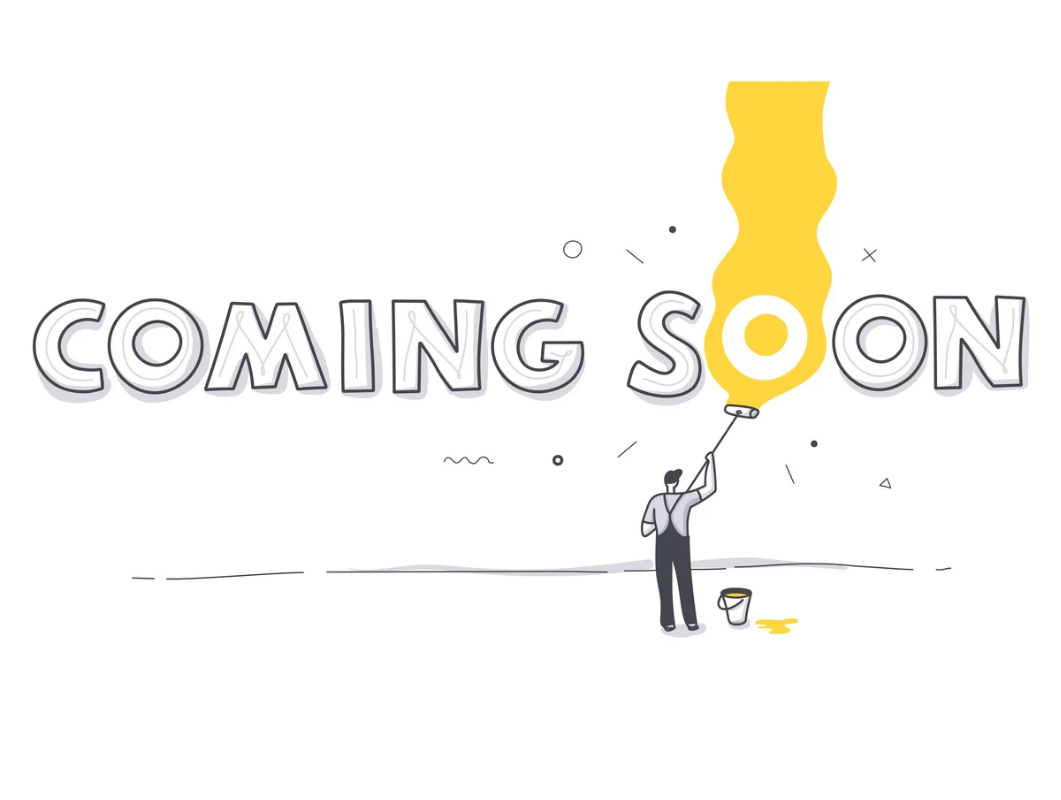
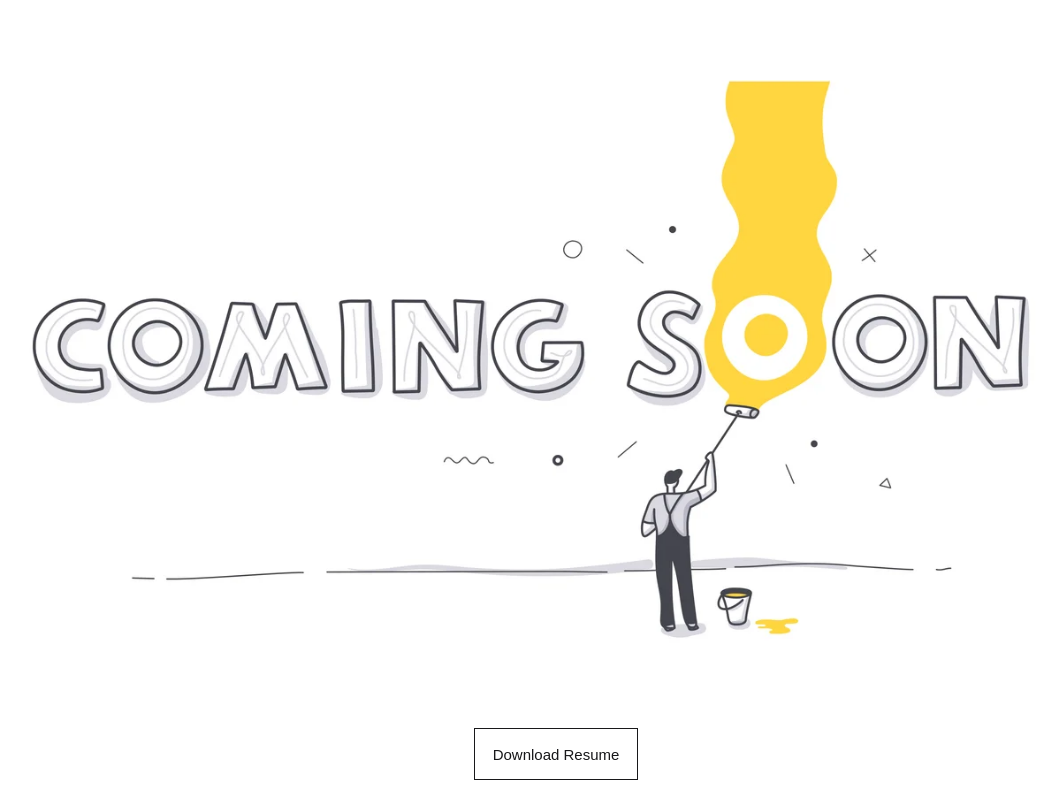
Before and after one commit to prathamsagar3002/portfolio, a plain HTML site: page index.html in a window 1280 px wide. Shown: the whole page, without its empty margins (84-1145 px from the left). Drawn offline with Linux system fonts and the light colour scheme.

Commit message:
Resume Added

```diff
--- a/index.html
+++ b/index.html
@@ -13,6 +13,7 @@
             height: 100vh;
             margin: 0;
             background-color: #FFFFFF;
+            font-family: Arial, sans-serif;
         }
 
         .centered-image {
@@ -23,11 +24,79 @@
             width: 100%;
             max-height: 100%;
         }
+
+        .download {
+            position: absolute;
+            bottom: 20px;
+            overflow: hidden;
+            border: 1px solid #18181a;
+            color: #18181a;
+            display: inline-block;
+            font-size: 15px;
+            line-height: 15px;
+            padding: 18px 18px 17px;
+            text-decoration: none;
+            cursor: pointer;
+            background: #fff;
+            user-select: none;
+            -webkit-user-select: none;
+            touch-action: manipulation;
+        }
+
+        .download span:first-child {
+            position: relative;
+            transition: color 600ms cubic-bezier(0.48, 0, 0.12, 1);
+            z-index: 10;
+        }
+
+        .download span:last-child {
+            color: white;
+            display: block;
+            position: absolute;
+            bottom: 0;
+            transition: all 500ms cubic-bezier(0.48, 0, 0.12, 1);
+            z-index: 100;
+            opacity: 0;
+            top: 65%;
+            left: 50%;
+            transform: translateY(225%) translateX(-50%);
+            height: 14px;
+            line-height: 13px;
+        }
+
+        .download:after {
+            content: "";
+            position: absolute;
+            bottom: -50%;
+            left: 0;
+            width: 100%;
+            height: 100%;
+            background-color: black;
+            transform-origin: bottom center;
+            transition: transform 600ms cubic-bezier(0.48, 0, 0.12, 1);
+            transform: skewY(9.3deg) scaleY(0);
+            z-index: 50;
+        }
+
+        .download:hover:after {
+            transform-origin: bottom center;
+            transform: skewY(9.3deg) scaleY(2);
+        }
+
+        .download:hover span:last-child {
+            transform: translateX(-50%) translateY(-100%);
+            opacity: 1;
+            transition: all 900ms cubic-bezier(0.48, 0, 0.12, 1);
+        }
     </style>
 </head>
 
 <body>
-    <img src="banner.webp" alt="Image Description" class="centered-image">
+    <img src="banner.webp" alt="Coming Soon Banner" class="centered-image">
+    <a href="Pratham's Resume.pdf" class="download" role="button">
+        <span class="text">Download Resume</span>
+        <span>Now</span>
+    </a>
 </body>
 
 </html>
```
Also changed, not shown: 1 other file.
